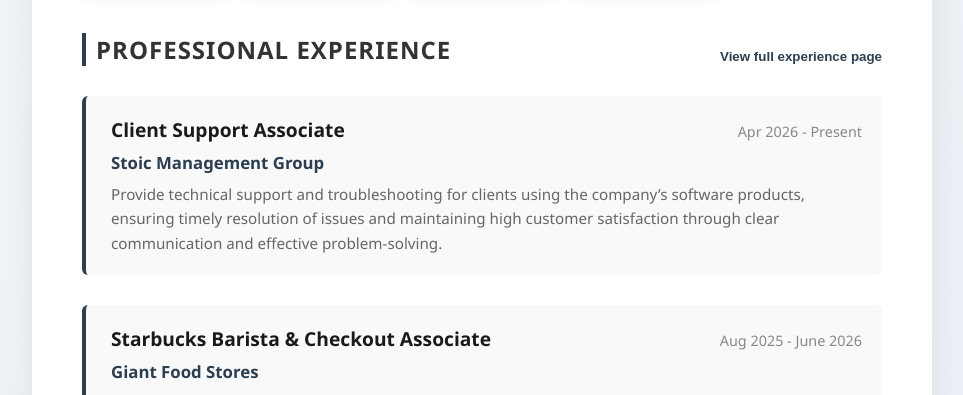
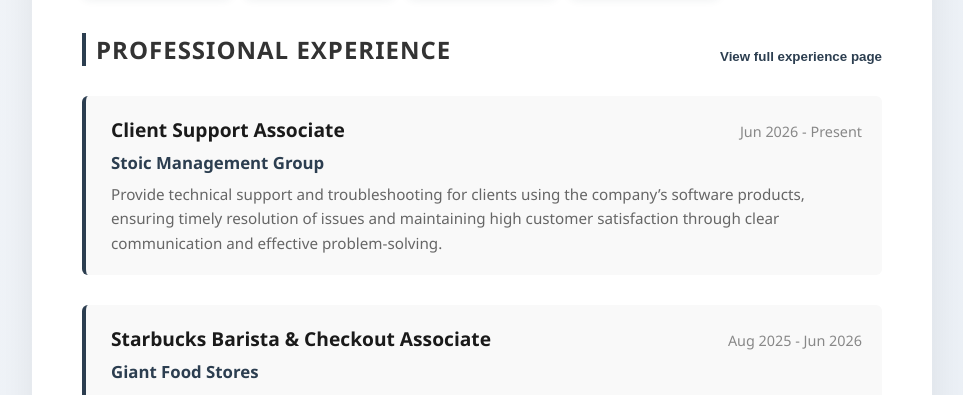
Before and after one commit to RobertFilms/Resume, a React (Vite) app: page / in a window 1280 px wide. Shown: the part 1189-1584 px from the top of the page, without its empty margins (158-1121 px from the left). Built offline with nearby package versions, Linux system fonts and the light colour scheme.

Commit message:
Updated job start dates in app.jsx

```diff
--- a/src/App.jsx
+++ b/src/App.jsx
@@ -28,13 +28,13 @@ const resumeData = {
         {
             title: 'Client Support Associate',
             company: 'Stoic Management Group',
-            duration: 'Apr 2026 - Present',
+            duration: 'Jun 2026 - Present',
             description: 'Provide technical support and troubleshooting for clients using the company’s software products, ensuring timely resolution of issues and maintaining high customer satisfaction through clear communication and effective problem-solving.'
         },
         {
             title: 'Starbucks Barista & Checkout Associate',
             company: 'Giant Food Stores',
-            duration: 'Aug 2025 - June 2026',
+            duration: 'Aug 2025 - Jun 2026',
             description: 'Worked in a fast-paced environment, providing excellent customer service, managing transactions, and collaborating with team members to ensure smooth operations during peak hours.'
         },
         {
```
